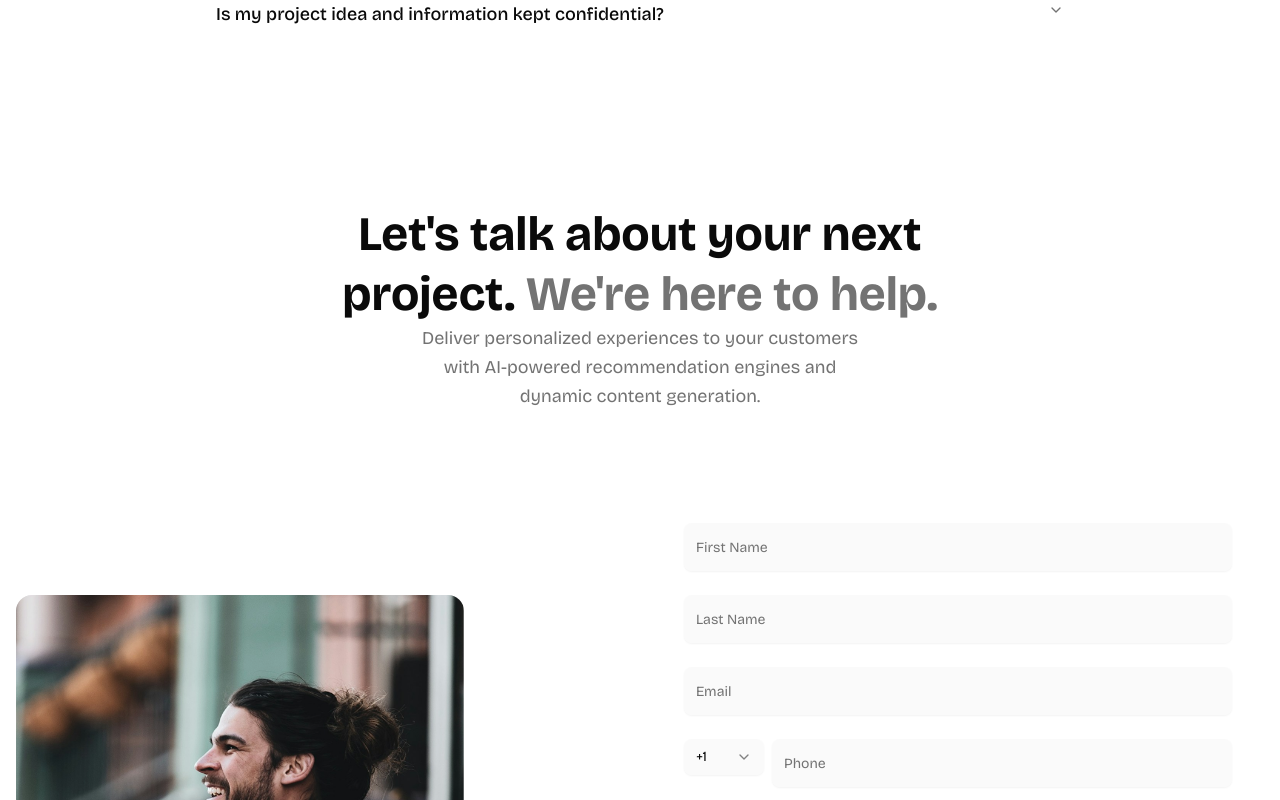
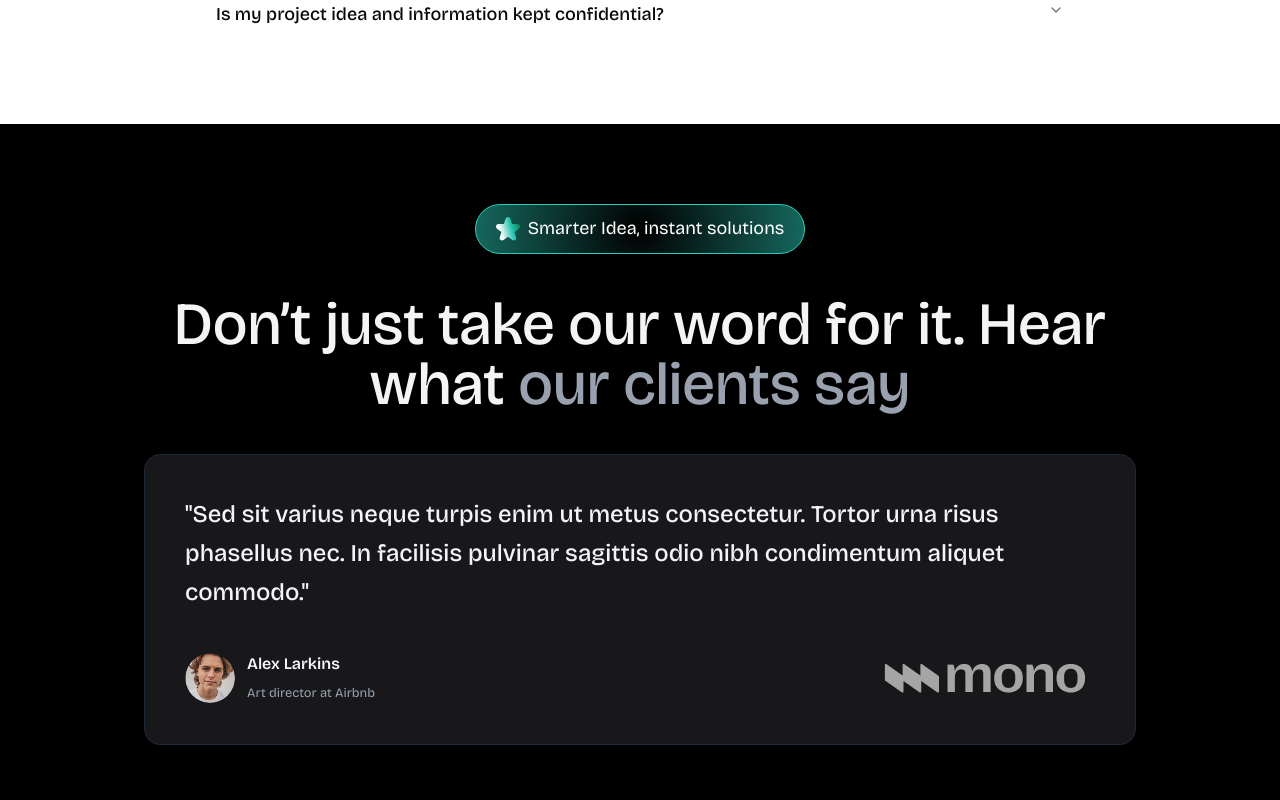
Before and after one commit to ihrimon/task-software-chamber, a Next.js app: page / in a window 1280 px wide. Shown: the part 4780-5580 px from the top of the page. Built offline with nearby package versions, Linux system fonts and the light colour scheme.

Commit message:
section: testimonial completed

```diff
--- a/app/page.tsx
+++ b/app/page.tsx
@@ -4,6 +4,7 @@ import Contact from '@/components/contact';
 import FAQSection from '@/components/faq';
 import Footer from '@/components/footer';
 import Services from '@/components/services';
+import Testimonial from '@/components/testimonial';
 import WhyChooseUs from '@/components/why-choose-us';
 
 export default function Home() {
@@ -15,9 +16,10 @@ export default function Home() {
         <Services />
         <WhyChooseUs />
         <FAQSection />
+        <Testimonial />
         <Contact />
         <Footer />
-        </main>
+      </main>
     </div>
   );
 }
--- a/components/testimonial.tsx
+++ b/components/testimonial.tsx
@@ -1,8 +1,48 @@
+import Image from 'next/image';
+import Badge from './shared/badge';
 
 const Testimonial = () => {
   return (
-    <div>Testimonial</div>
-  )
-}
+    <div className='bg-black text-gray-100 py-20'>
+      <div className='max-w-5xl mx-auto px-4 text-center'>
+        <Badge text='Smarter Idea, instant solutions' />
+        <h1 className='text-gray-100 text-4xl md:text-6xl font-medium my-10'>
+          Don’t just take our word for it. Hear
+          what <span className='text-gray-400'>our clients say</span>
+        </h1>
 
-export default Testimonial
+        <div className='border border-gray-800 bg-zinc-900 rounded-2xl shadow-lg p-10 text-left'>
+          <p className='font-medium text-lg md:text-2xl leading-relaxed'>
+            &quot;Sed sit varius neque turpis enim ut metus consectetur. Tortor
+            urna risus phasellus nec. In facilisis pulvinar sagittis odio nibh
+            condimentum aliquet commodo.&quot;
+          </p>
+
+          <div className='flex flex-col md:flex-row items-center justify-between mt-10 gap-6'>
+            <div className='flex items-center gap-3'>
+              <Image
+                src={'/assets/images/testimonial-1.png'}
+                alt='customer image'
+                width={50}
+                height={50}
+                className='rounded-full'
+              />
+              <div className='flex-col space-y-1'>
+                <h3 className='font-semibold'>Alex Larkins</h3>
+                <small className='text-gray-400'>Art director at Airbnb</small>
+              </div>
+            </div>
+            <Image
+              src={'/assets/images/testimonial-2.png'}
+              alt='Mogo logo'
+              width={220}
+              height={30}
+            />
+          </div>
+        </div>
+      </div>
+    </div>
+  );
+};
+
+export default Testimonial;
```
